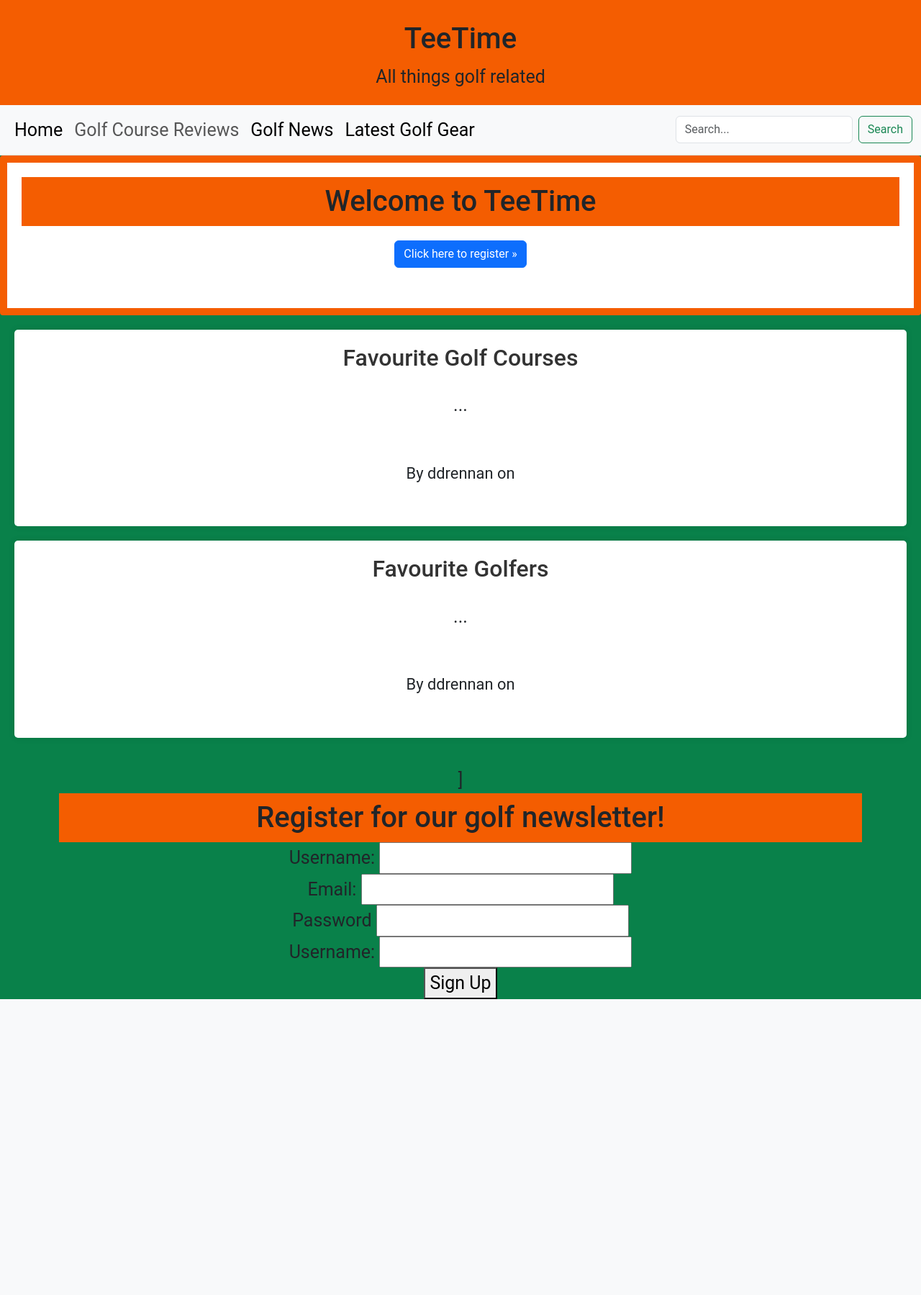
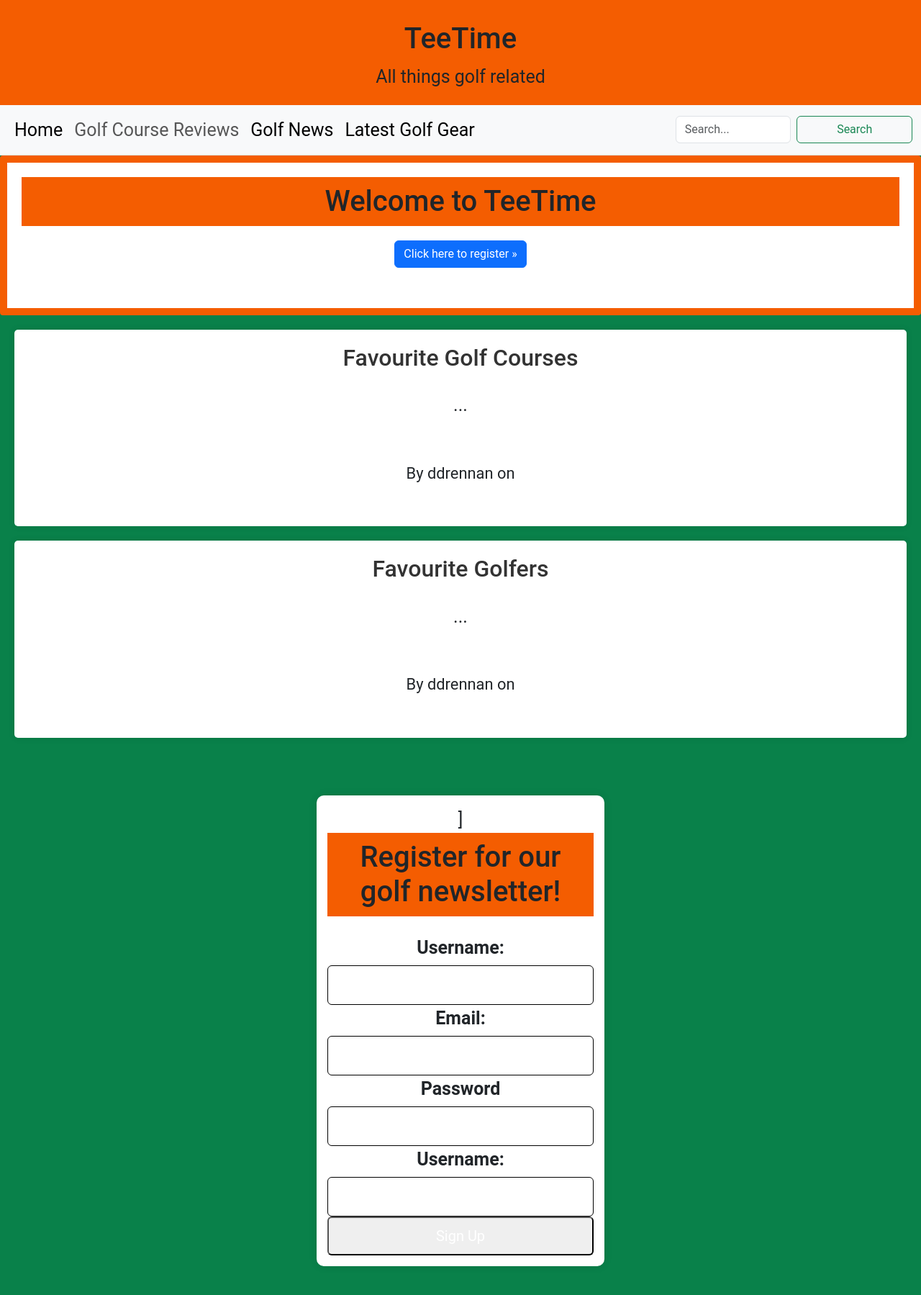
Before and after one commit to Drennan98/TeeTime, a Django app: template blog/templates/register.html in a window 1280 px wide. Shown: the whole page at 72% size. Before the commit the page ends 1388 px from the top, so only its background shows below. Run offline with Django 5.2, Linux system fonts and the light colour scheme; the template is opened without the code that fills it: values that come from a table or form of the project are taken from there, others are empty; data comes from the database, SQL or seed files in the repository.

Commit message:
Style form

```diff
--- a/blog/templates/register.html
+++ b/blog/templates/register.html
@@ -5,8 +5,8 @@
 {% block content %}
 
 <body>
-    <div class="container">]
-        <h1>Register for our golf newsletter!</h1>
+    <div class="form-container">]
+        <h1 id="form-heading">Register for our golf newsletter!</h1>
         <form method="post" action="{% url 'register.html' %}">
             {% csrf_token %}
             <div class="form-group">
--- a/static/css/style.css
+++ b/static/css/style.css
@@ -33,6 +33,45 @@
 .container-fluid {
     width: 100%;
 }
+
+/* Form styles */
+
+.form-container {
+    max-width: 400px;
+    margin: 40px auto;
+    padding: 15px;
+    background-color: #fff;
+    border-radius: 10px;
+    box-shadow: 0 0 12px rgba(0, 0, 0, 0.1);
+}
+
+#form-heading {
+    text-align: center;
+    margin-bottom: 25px;
+}
+
+label {
+    display: block;
+    margin-bottom: 5px;
+    font-weight: bold;
+}
+
+input {
+    width: 100%;
+    padding: 8px;
+    border: 1px solid black;
+    border-radius: 6px;
+}
+
+button {
+    width: 100%;
+    padding: 10px;
+    color: white;
+    border-radius: 6px;
+    font-size: 20px;
+}
+
+/* Search bar styles */
 
 .search-bar {
     display: flex;
@@ -76,6 +115,10 @@
     background-color: #F45D01;
 }
 
+button:hover {
+    background-color: #F45D01;
+}
+
 /* Hero unit styles */
 
 .hero-unit {
```
